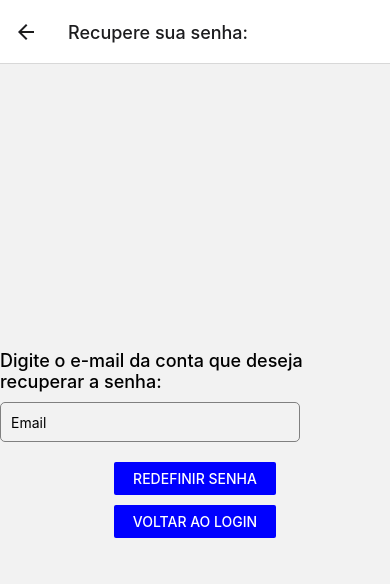
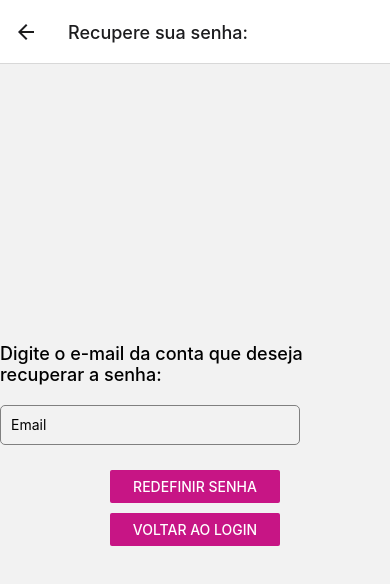
Before and after one commit to TalesReig/AppComFirebase, a React Native app: screen /Esqueceu in a window 390 px wide. Shown: the top 584 px of the page. Built offline with nearby package versions, Linux system fonts and the light colour scheme.

Commit message:
Rosinhaaa

```diff
--- a/Telas/EsqueceuSenha.js
+++ b/Telas/EsqueceuSenha.js
@@ -30,10 +30,15 @@ export default function EsqueceuSenha({ navigation }) {
           <Text style={{ fontWeight: '600', fontSize: 18, textAlign: 'center', margin: 10, marginBottom: 40,  }}>
             Verifique sua caixa de entrada.
           </Text>
+          <View style={{  gap: 10, marginBottom: 20,  width: 170, alignSelf: 'center'}}>
+            <Button title='Voltar ao Login' color='mediumvioletred' onPress={() => {
+              navigation.navigate('Inicio');
+            }} />
+          </View>
         </View>
       ) : (
         <View>
-          <Text style={{ fontSize: 18, marginBottom: 10, fontWeight: '500' }}>
+          <Text style={{ fontSize: 18, marginBottom: 20, fontWeight: '500' }}>
           Digite o e-mail da conta que deseja recuperar a senha:
           </Text>
           <TextInput
@@ -43,20 +48,20 @@ export default function EsqueceuSenha({ navigation }) {
               borderColor: 'gray',
               borderWidth: 1,
               borderRadius: 5,
-              marginBottom: 20,
+              marginBottom: 25,
               paddingLeft: 10,
             }}
             placeholder="Email"
             onChangeText={(email) => setEmail(email)}
           />
+          <View style={{ gap: 10, marginBottom: 20,  width: 170, alignSelf: 'center'}}>
+            <Button title='Redefinir Senha' color="mediumvioletred" onPress={handleResetPassword} />
+            <Button title='Voltar ao Login' color='mediumvioletred' onPress={() => {
+              navigation.navigate('Inicio');
+            }} />
+          </View>
         </View>
       )}
-      <View style={{ gap: 10, marginBottom: 20}}>
-        <Button title='   Redefinir Senha   ' color="blue" onPress={handleResetPassword} />
-        <Button title='   Voltar ao Login   ' color='blue' onPress={() => {
-          navigation.navigate('Inicio');
-        }} />
-      </View>
     </View>
   );
 }
--- a/Telas/TelaCadastrar.js
+++ b/Telas/TelaCadastrar.js
@@ -44,8 +44,8 @@ export default function Formulario({ navigation }) {
         onChangeText={(repeatSenha) => setRepeatSenha(repeatSenha)}
       />
       <View style={{ gap: 10 }}>
-         <Button title='    Cadastrar    ' color='blue' onPress={handleSingUp}/>
-         <Button title='  Voltar ao Login  ' color='blue' onPress={() => { navigation.navigate('Inicio') }} />
+         <Button title='    Cadastrar    ' color='mediumvioletred' onPress={handleSingUp}/>
+         <Button title='  Voltar ao Login  ' color='mediumvioletred' onPress={() => { navigation.navigate('Inicio') }} />
       </View>
     </View>
   );
--- a/Telas/TelaFinal.js
+++ b/Telas/TelaFinal.js
@@ -7,7 +7,7 @@ export default function TelaFinal({ route, navigation }) {
       <View style={{ flex: 1, justifyContent: 'center', alignItems: 'center' }}>
         <Text style={{ fontSize: 20, marginBottom: 30, fontWeight: 'bold' }}>Usuário logado!</Text>
         <Text style={{ fontSize: 18, marginBottom: 40, fontWeight: 'semi-bold' }}>Olá, {email}</Text>
-        <Button title='    Sign Out    ' color='blue' onPress={() => { navigation.navigate('Inicio') }} />
+        <Button title='    Sign Out    ' color='mediumvioletred' onPress={() => { navigation.navigate('Inicio') }} />
       </View>
    );
 }
--- a/Telas/TelaInicial.js
+++ b/Telas/TelaInicial.js
@@ -35,14 +35,14 @@ export default function TelaInicial({ navigation }) {
         secureTextEntry={true}
         onChangeText={(senha) => setSenha(senha)}
       />
-      <Text style={{ color: 'blue', textDecorationLine: 'underline',
+      <Text style={{ color: 'mediumvioletred', textDecorationLine: 'underline',
             alignSelf: 'flex-start', marginStart: 34, marginBottom: 4}}
             onPress={() => { navigation.navigate('Esqueceu') }}>Esqueceu a senha?</Text>
 
       <Text style={{ color: 'black', alignSelf: 'flex-start', marginStart: 34, marginBottom: 20}}>
         Não possui conta?
-        <Text style={{ color: 'blue', textDecorationLine: 'underline' } } onPress={() => { navigation.navigate('Cadastrar') }}> Cadastre-se!</Text></Text>
-      <Button title='     LOGIN     ' color='blue' onPress={ handleLogin } />
+        <Text style={{ color: 'mediumvioletred', textDecorationLine: 'underline' } } onPress={() => { navigation.navigate('Cadastrar') }}> Cadastre-se!</Text></Text>
+      <Button title='     LOGIN     ' color='mediumvioletred' onPress={ handleLogin } />
     </View>
   );
 }
```
